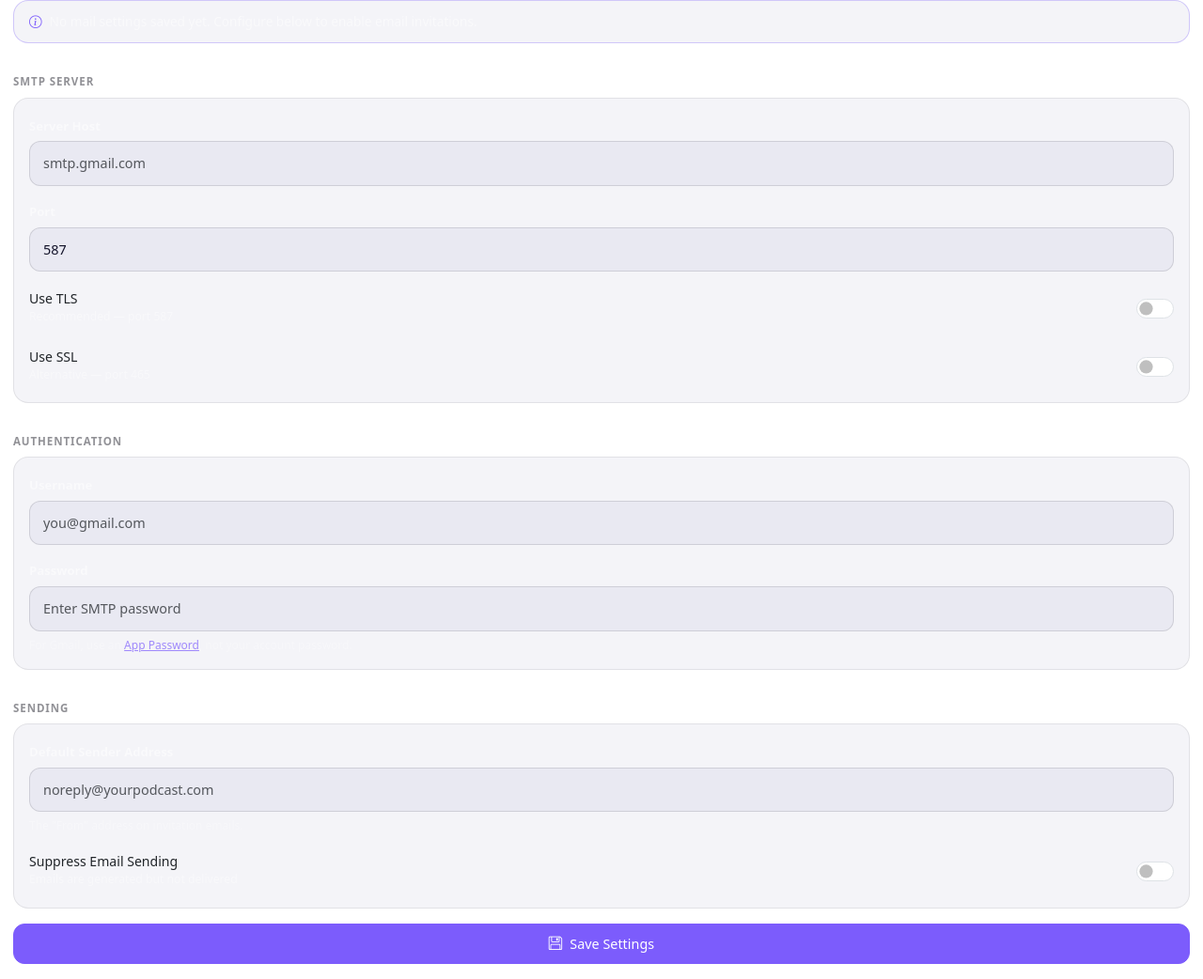
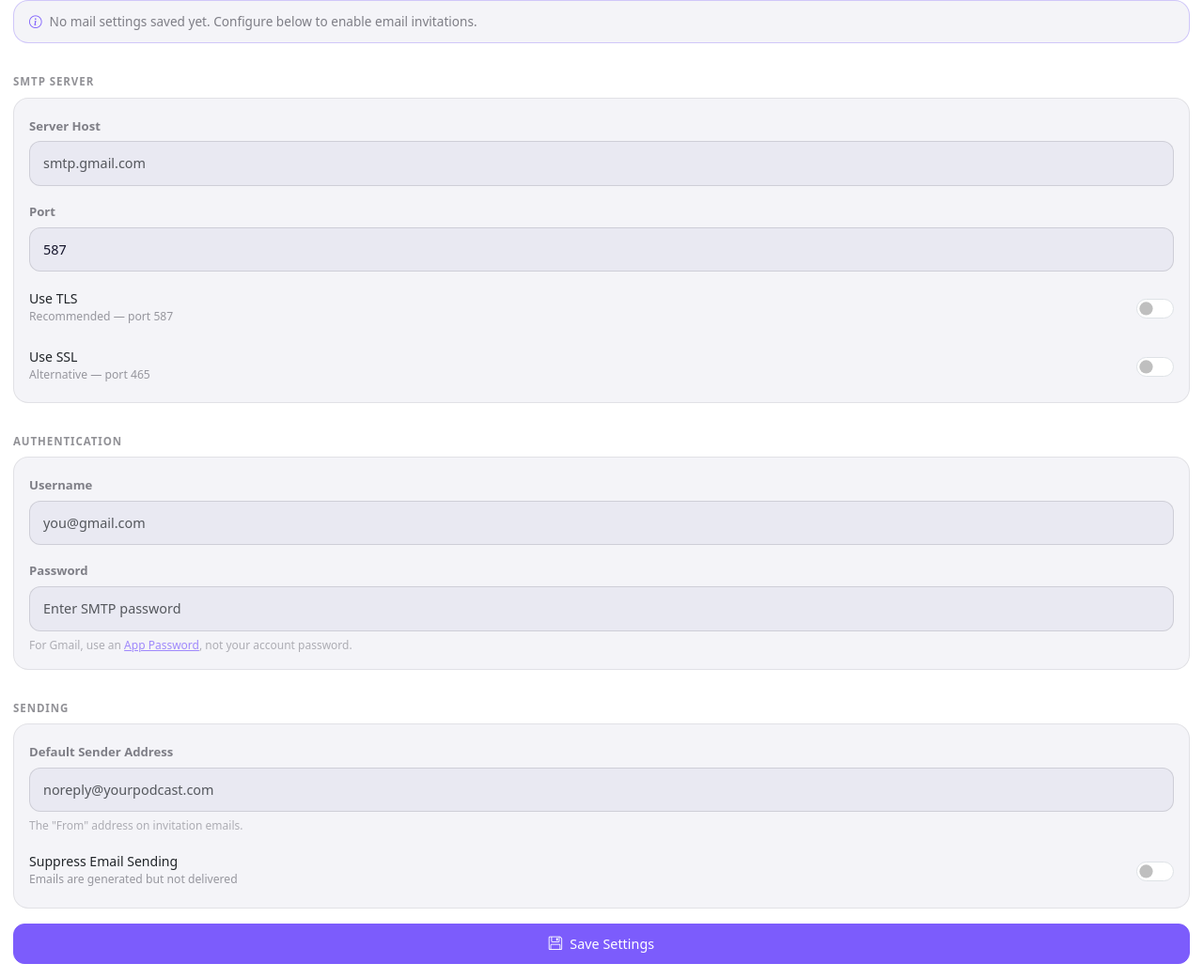
Before and after one commit to iamrbtm/PodScheduler, a Python web app: template app/templates/admin/mail_settings.html in a window 1280 px wide. Shown: the whole page at 94% size. Run offline with Jinja, Linux system fonts and the light colour scheme; the template is opened without the code that fills it, so the values that code supplies are empty.

Commit message:
Convert admin dashboard and settings pages to theme tokens
Co-Authored-By: Claude Sonnet 5 <noreply@anthropic.com>

```diff
--- a/app/templates/admin/mail_settings.html
+++ b/app/templates/admin/mail_settings.html
@@ -10,24 +10,24 @@
 
   <!-- Status banner -->
   {% if settings %}
-  <div class="card mb-3" style="border:1px solid {% if settings.mail_suppress_send %}rgba(251,146,60,.3){% else %}rgba(74,222,128,.2){% endif %};">
+  <div class="card mb-3" style="border:1px solid {% if settings.mail_suppress_send %}rgba(var(--ps-orange-rgb),.3){% else %}rgba(var(--ps-green-rgb),.2){% endif %};">
     <div class="card-body" style="padding:12px 16px;">
       <div class="d-flex align-items-center gap-3">
-        <div style="width:40px;height:40px;border-radius:12px;background:{% if settings.mail_suppress_send %}rgba(251,146,60,.12){% else %}rgba(74,222,128,.1){% endif %};display:flex;align-items:center;justify-content:center;flex-shrink:0;">
+        <div style="width:40px;height:40px;border-radius:12px;background:{% if settings.mail_suppress_send %}rgba(var(--ps-orange-rgb),.12){% else %}rgba(var(--ps-green-rgb),.1){% endif %};display:flex;align-items:center;justify-content:center;flex-shrink:0;">
           <i class="bi bi-{% if settings.mail_suppress_send %}envelope-slash{% else %}envelope-check{% endif %}"
-             style="color:{% if settings.mail_suppress_send %}#fb923c{% else %}#4ade80{% endif %};font-size:1.1rem;"></i>
+             style="color:{% if settings.mail_suppress_send %}var(--ps-orange){% else %}var(--ps-green){% endif %};font-size:1.1rem;"></i>
         </div>
         <div style="flex:1;">
           <div style="font-weight:600;font-size:.88rem;">
             {% if settings.mail_suppress_send %}Email suppressed{% else %}Email active{% endif %}
           </div>
-          <div style="font-size:.78rem;color:rgba(255,255,255,.45);">
+          <div style="font-size:.78rem;color:rgba(var(--ps-ink-rgb),.45);">
             {% if settings.mail_suppress_send %}Emails will NOT be sent (suppress mode)
             {% else %}Sending via {{ settings.mail_server }}:{{ settings.mail_port }}{% endif %}
           </div>
         </div>
         {% if settings.updated_at %}
-        <div style="font-size:.72rem;color:rgba(255,255,255,.3);text-align:right;flex-shrink:0;">
+        <div style="font-size:.72rem;color:rgba(var(--ps-ink-rgb),.3);text-align:right;flex-shrink:0;">
           Updated<br>{{ settings.updated_at.strftime('%b %d') }}
         </div>
         {% endif %}
@@ -35,10 +35,10 @@
     </div>
   </div>
   {% else %}
-  <div class="card mb-3" style="border:1px solid rgba(124,92,252,.3);">
+  <div class="card mb-3" style="border:1px solid rgba(var(--ps-accent-rgb),.3);">
     <div class="card-body" style="padding:12px 16px;">
-      <div class="d-flex align-items-center gap-2" style="font-size:.85rem;color:rgba(255,255,255,.5);">
-        <i class="bi bi-info-circle" style="color:#7c5cfc;"></i>
+      <div class="d-flex align-items-center gap-2" style="font-size:.85rem;color:rgba(var(--ps-ink-rgb),.5);">
+        <i class="bi bi-info-circle" style="color:var(--ps-accent);"></i>
         No mail settings saved yet. Configure below to enable email invitations.
       </div>
     </div>
@@ -54,14 +54,14 @@
     <div class="card mb-3">
       <div class="card-body" style="display:flex;flex-direction:column;gap:14px;">
         <div>
-          <label class="form-label" style="font-size:.82rem;color:rgba(255,255,255,.5);margin-bottom:6px;">Server Host</label>
+          <label class="form-label" style="font-size:.82rem;color:rgba(var(--ps-ink-rgb),.5);margin-bottom:6px;">Server Host</label>
           <input type="text" name="mail_server" class="form-control"
                  value="{{ settings.mail_server if settings else '' }}"
                  placeholder="smtp.gmail.com" autocomplete="off"
                  style="font-size:.9rem;">
         </div>
         <div>
-          <label class="form-label" style="font-size:.82rem;color:rgba(255,255,255,.5);margin-bottom:6px;">Port</label>
+          <label class="form-label" style="font-size:.82rem;color:rgba(var(--ps-ink-rgb),.5);margin-bottom:6px;">Port</label>
           <input type="number" name="mail_port" class="form-control"
                  value="{{ settings.mail_port if settings else 587 }}"
                  placeholder="587" min="1" max="65535"
@@ -70,7 +70,7 @@
         <div class="d-flex align-items-center justify-content-between" style="padding:4px 0;">
           <div>
             <div style="font-size:.88rem;font-weight:500;">Use TLS</div>
-            <div style="font-size:.76rem;color:rgba(255,255,255,.4);">Recommended — port 587</div>
+            <div style="font-size:.76rem;color:rgba(var(--ps-ink-rgb),.4);">Recommended — port 587</div>
           </div>
           <div class="form-check form-switch mb-0">
             <input class="form-check-input" type="checkbox" name="mail_use_tls" id="swTLS"
@@ -81,7 +81,7 @@
         <div class="d-flex align-items-center justify-content-between" style="padding:4px 0;">
           <div>
             <div style="font-size:.88rem;font-weight:500;">Use SSL</div>
-            <div style="font-size:.76rem;color:rgba(255,255,255,.4);">Alternative — port 465</div>
+            <div style="font-size:.76rem;color:rgba(var(--ps-ink-rgb),.4);">Alternative — port 465</div>
           </div>
           <div class="form-check form-switch mb-0">
             <input class="form-check-input" type="checkbox" name="mail_use_ssl" id="swSSL"
@@ -97,25 +97,25 @@
     <div class="card mb-3">
       <div class="card-body" style="display:flex;flex-direction:column;gap:14px;">
         <div>
-          <label class="form-label" style="font-size:.82rem;color:rgba(255,255,255,.5);margin-bottom:6px;">Username</label>
+          <label class="form-label" style="font-size:.82rem;color:rgba(var(--ps-ink-rgb),.5);margin-bottom:6px;">Username</label>
           <input type="email" name="mail_username" class="form-control" inputmode="email"
                  value="{{ settings.mail_username if settings and settings.mail_username else '' }}"
                  placeholder="you@gmail.com" autocomplete="off"
                  style="font-size:.9rem;">
         </div>
         <div>
-          <label class="form-label" style="font-size:.82rem;color:rgba(255,255,255,.5);margin-bottom:6px;">
+          <label class="form-label" style="font-size:.82rem;color:rgba(var(--ps-ink-rgb),.5);margin-bottom:6px;">
             Password
             {% if settings and settings.mail_password %}
-            <span style="color:rgba(124,92,252,.7);font-size:.78rem;"> — set, leave blank to keep</span>
+            <span style="color:rgba(var(--ps-accent-rgb),.7);font-size:.78rem;"> — set, leave blank to keep</span>
             {% endif %}
           </label>
           <input type="password" name="mail_password" class="form-control"
                  placeholder="{% if settings and settings.mail_password %}••••••••{% else %}Enter SMTP password{% endif %}"
                  autocomplete="new-password"
                  style="font-size:.9rem;">
-          <div style="font-size:.75rem;color:rgba(255,255,255,.3);margin-top:6px;">
-            For Gmail, use an <a href="#" style="color:rgba(124,92,252,.7);">App Password</a>, not your account password.
+          <div style="font-size:.75rem;color:rgba(var(--ps-ink-rgb),.3);margin-top:6px;">
+            For Gmail, use an <a href="#" style="color:rgba(var(--ps-accent-rgb),.7);">App Password</a>, not your account password.
           </div>
         </div>
       </div>
@@ -126,19 +126,19 @@
     <div class="card mb-3">
       <div class="card-body" style="display:flex;flex-direction:column;gap:14px;">
         <div>
-          <label class="form-label" style="font-size:.82rem;color:rgba(255,255,255,.5);margin-bottom:6px;">Default Sender Address</label>
+          <label class="form-label" style="font-size:.82rem;color:rgba(var(--ps-ink-rgb),.5);margin-bottom:6px;">Default Sender Address</label>
           <input type="email" name="mail_default_sender" class="form-control" inputmode="email"
                  value="{{ settings.mail_default_sender if settings and settings.mail_default_sender else '' }}"
                  placeholder="noreply@yourpodcast.com"
                  style="font-size:.9rem;">
-          <div style="font-size:.75rem;color:rgba(255,255,255,.3);margin-top:6px;">
+          <div style="font-size:.75rem;color:rgba(var(--ps-ink-rgb),.3);margin-top:6px;">
             The "From" address on invitation emails.
           </div>
         </div>
         <div class="d-flex align-items-center justify-content-between" style="padding:4px 0;">
           <div>
             <div style="font-size:.88rem;font-weight:500;">Suppress Email Sending</div>
-            <div style="font-size:.76rem;color:rgba(255,255,255,.4);">Emails are generated but not delivered</div>
+            <div style="font-size:.76rem;color:rgba(var(--ps-ink-rgb),.4);">Emails are generated but not delivered</div>
           </div>
           <div class="form-check form-switch mb-0">
             <input class="form-check-input" type="checkbox" name="mail_suppress_send" id="swSuppress"
@@ -159,12 +159,12 @@
   <form method="POST" action="{{ url_for('admin.test_mail') }}" class="mb-4">
     <input type="hidden" name="csrf_token" value="{{ csrf_token() }}">
     <button type="submit" class="btn btn-full"
-            style="background:rgba(56,189,248,.1);color:#38bdf8;border:1px solid rgba(56,189,248,.2);">
+            style="background:rgba(var(--ps-cyan-rgb),.1);color:var(--ps-cyan);border:1px solid rgba(var(--ps-cyan-rgb),.2);">
       <i class="bi bi-send me-2"></i>Send Test Email to {{ current_user.email }}
     </button>
   </form>
   {% elif settings and settings.mail_suppress_send %}
-  <div style="text-align:center;font-size:.8rem;color:rgba(255,255,255,.3);margin-bottom:24px;">
+  <div style="text-align:center;font-size:.8rem;color:rgba(var(--ps-ink-rgb),.3);margin-bottom:24px;">
     Disable suppress mode to send a test email.
   </div>
   {% endif %}
--- a/app/templates/admin/roles.html
+++ b/app/templates/admin/roles.html
@@ -35,14 +35,14 @@
       </div>
     </div>
     <div class="card-body">
-      {% if r.description %}<p style="font-size:.82rem;color:rgba(255,255,255,.5);margin-bottom:10px;">{{ r.description }}</p>{% endif %}
+      {% if r.description %}<p style="font-size:.82rem;color:rgba(var(--ps-ink-rgb),.5);margin-bottom:10px;">{{ r.description }}</p>{% endif %}
       <div class="d-flex flex-wrap gap-1">
         {% if r.permissions %}
           {% for p in r.permissions.split(',') if p %}
-          <span class="badge" style="background:rgba(124,92,252,.15);color:#a78bfa;border:1px solid rgba(124,92,252,.25);">{{ p.replace('_', ' ') }}</span>
+          <span class="badge" style="background:rgba(var(--ps-accent-rgb),.15);color:var(--ps-purple-light);border:1px solid rgba(var(--ps-accent-rgb),.25);">{{ p.replace('_', ' ') }}</span>
           {% endfor %}
         {% else %}
-        <span style="font-size:.8rem;color:rgba(255,255,255,.3);">No permissions</span>
+        <span style="font-size:.8rem;color:rgba(var(--ps-ink-rgb),.3);">No permissions</span>
         {% endif %}
       </div>
     </div>
--- a/app/templates/admin/users.html
+++ b/app/templates/admin/users.html
@@ -14,8 +14,8 @@
 <div class="page-pad">
   {% for u in users %}
   <div class="row-card" style="cursor:default;">
-    <div class="rc-icon" style="background:rgba(250,204,21,.1);">
-      <i class="bi bi-person" style="color:#facc15;"></i>
+    <div class="rc-icon" style="background:rgba(var(--ps-yellow-rgb),.1);">
+      <i class="bi bi-person" style="color:var(--ps-yellow);"></i>
     </div>
     <div class="rc-body">
       <div class="rc-title">{{ u.username }}</div>
@@ -23,7 +23,7 @@
       <div class="mt-1 d-flex gap-1 flex-wrap">
         <span class="badge bg-primary text-capitalize">{{ u.role.name }}</span>
         {% if u.is_active %}
-        <span class="badge" style="background:#0a3a1e;color:#4ade80;">Active</span>
+        <span class="badge" style="background:var(--ps-badge-published-bg);color:var(--ps-badge-published-fg);">Active</span>
         {% else %}
         <span class="badge bg-secondary">Inactive</span>
         {% endif %}
```
Also changed, not shown: app/templates/admin/calendar_settings.html (+4 -4 lines), app/templates/admin/dashboard.html (+18 -18 lines).
